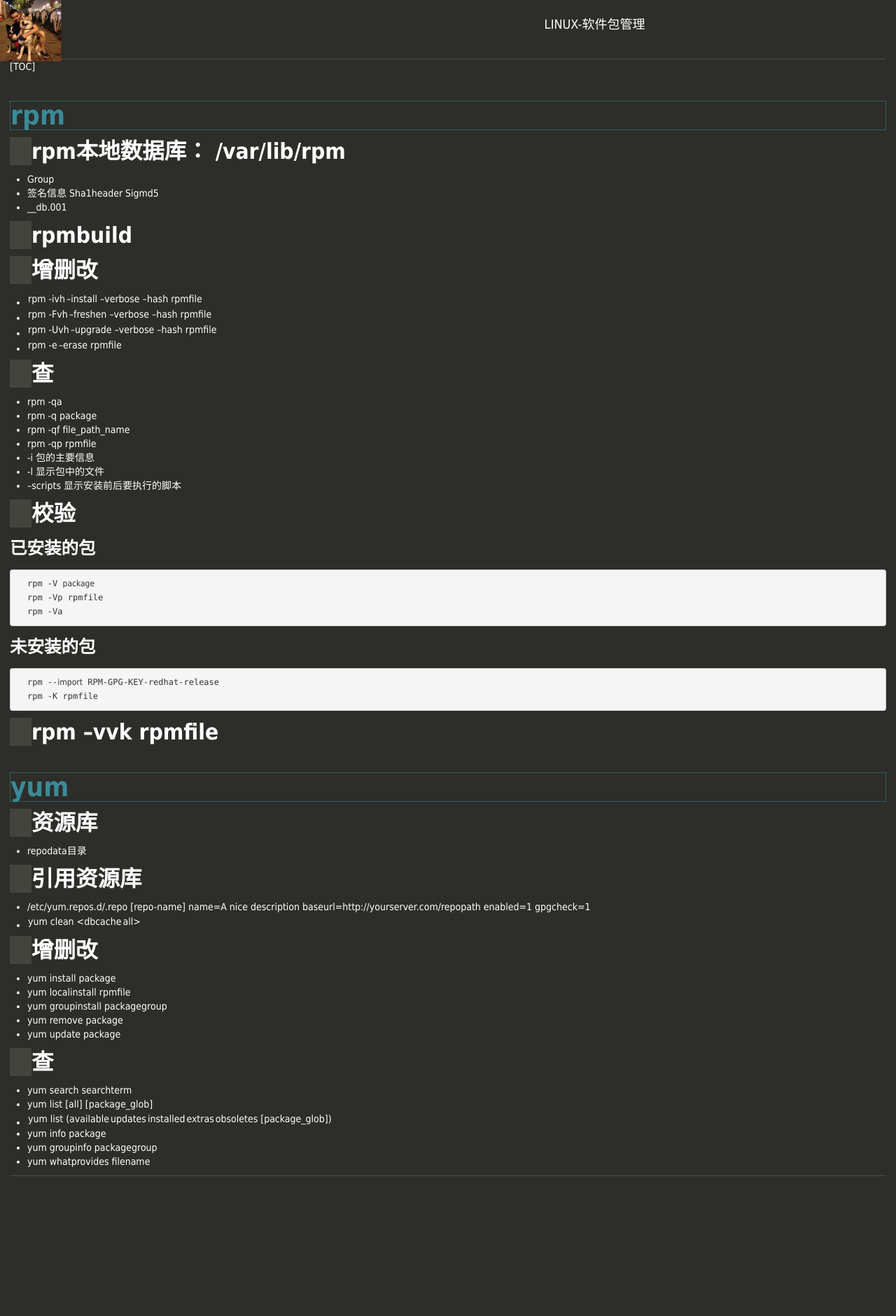
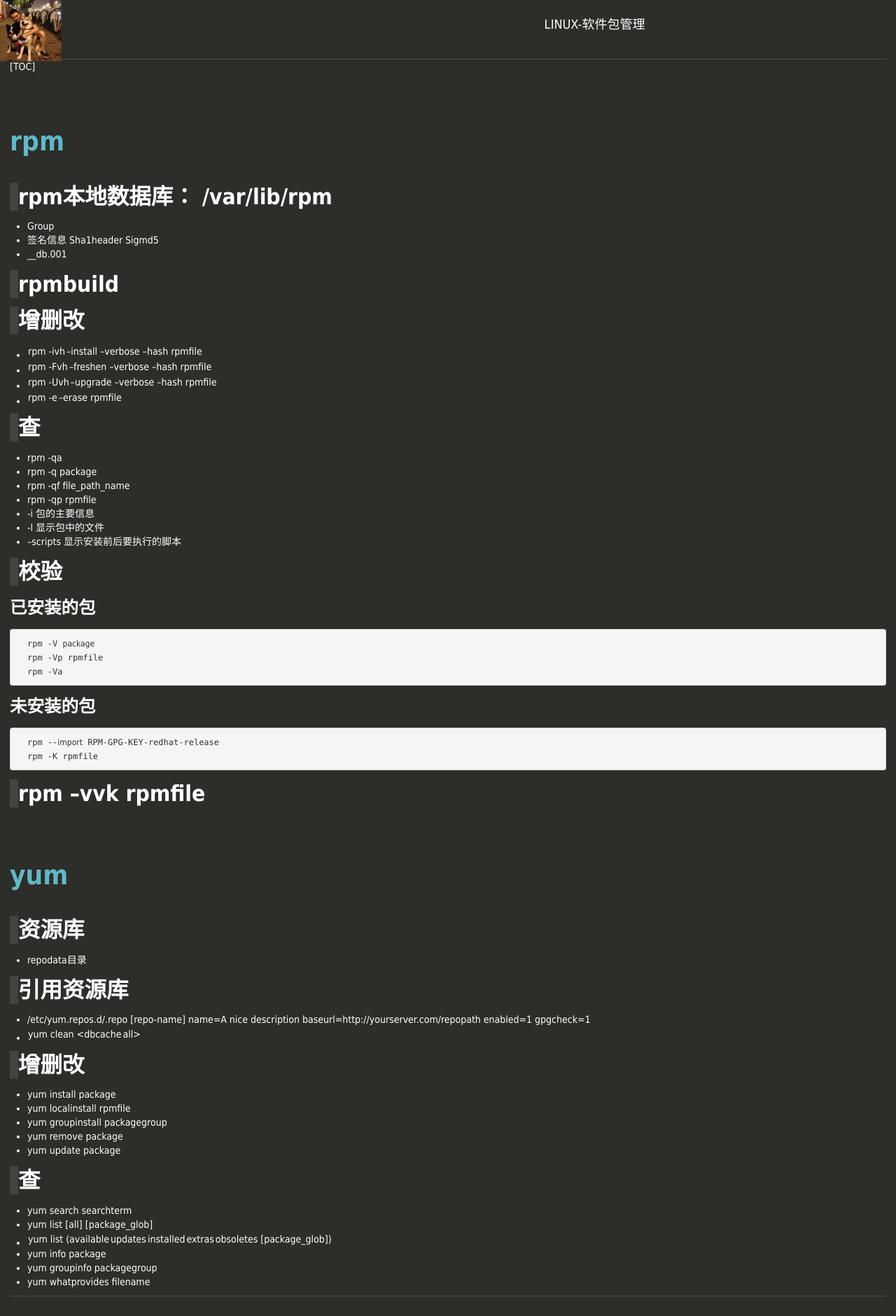
Before and after one commit to will-beta/will-beta.github.io, a Jekyll site: the page built from _posts/2015-10-24-linux-package-management.md, in a window 1280 px wide. Shown: the whole page at 70% size. Built offline with Jekyll 4.4.1, drawn with Linux system fonts in a browser that asks for light colours; nearby versions of some CDN libraries; comment, search, counter and statistics services are not loaded; a style sheet for code colours, icons or effects is not loaded; before the commit the page ends 1709 px from its top, so only the background shows below that.

Commit message:
修改呈现样式

```diff
--- a/css/common.css
+++ b/css/common.css
@@ -65,11 +65,12 @@ body {
 }
 
 h1 {
-    color: #398A98;
-    margin-top: 1em;
-    border: 1px dotted;
+    color: #5FB8C7;
+    margin-top: 2em;
+    margin-bottom: 1em;
 }
 
 h2 {
-    border-left: #44443F dashed 1em;
+    border-left: #44443F dashed 0.4em;
+    margin: 0.4em 0em;
 }
```
